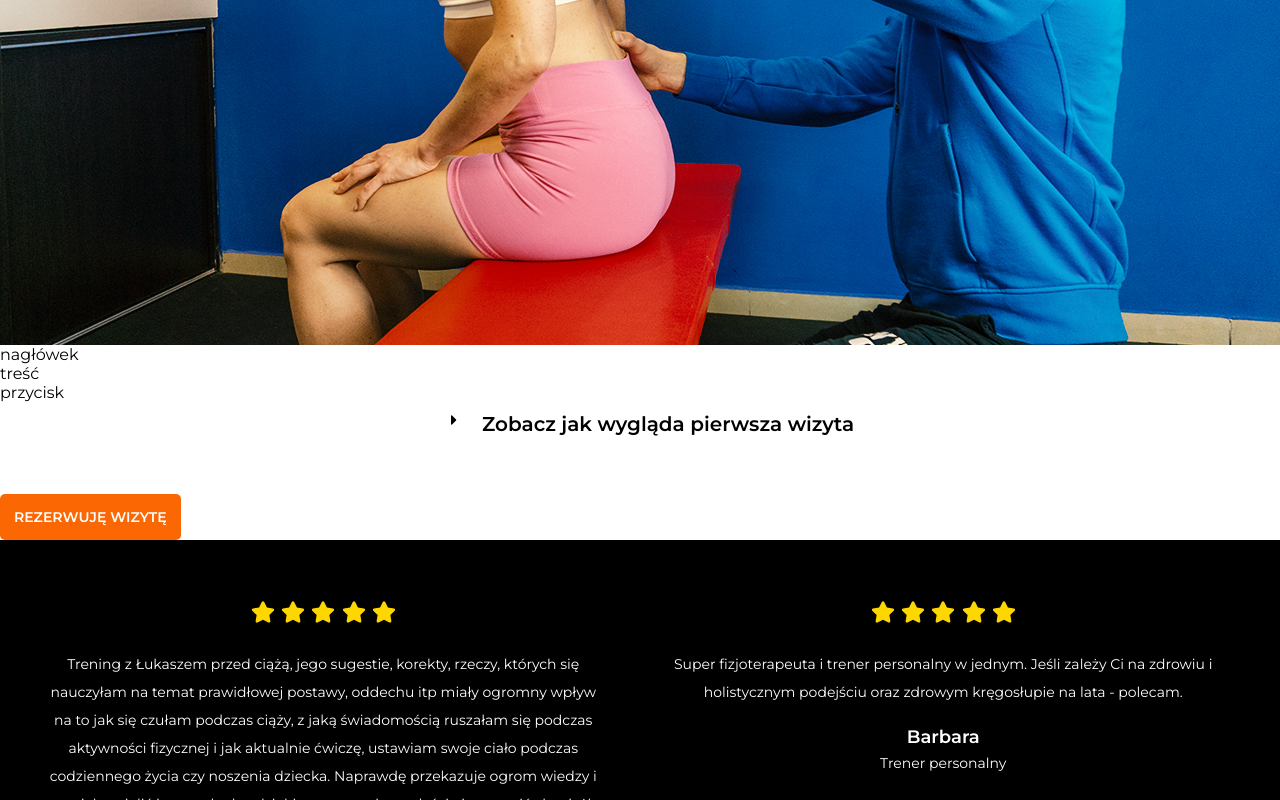
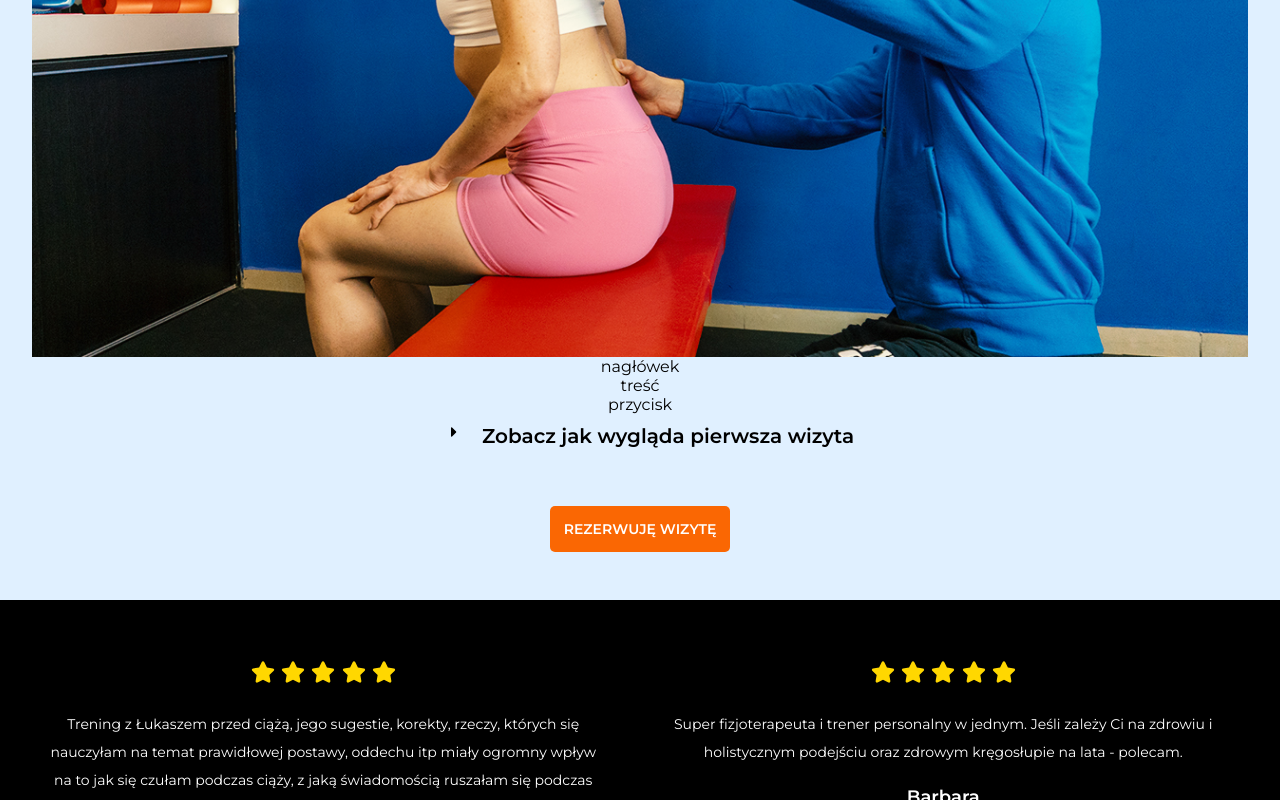
Before and after one commit to montesqieu/fizjopersonalny23, a Gatsby site: page / in a window 1280 px wide. Shown: the part 1890-2690 px from the top of the page. Built offline with nearby package versions, Linux system fonts and the light colour scheme; Gatsby itself is replaced by a stand-in of ours.

Commit message:
Update home.module.css

```diff
--- a/src/styles/home.module.css
+++ b/src/styles/home.module.css
@@ -79,13 +79,31 @@
     padding-bottom: 10px;
 }
 
-/* Value  screen */
-.value_screen {
+/* Services screen */
+.services_screen {
     background-color: #e0f0ff;
     margin: 0;
     color: #000;
     text-align: center;
     padding: 3em 2em;
+}
+.services_grid {
+
+}
+.services_item {
+
+}
+.services_image {
+
+}
+.services_title {
+
+}
+.services_content {
+
+}
+.services_buttom {
+
 }
 
 /* Reference  screen */
```
